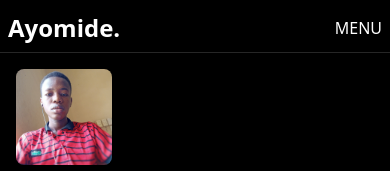
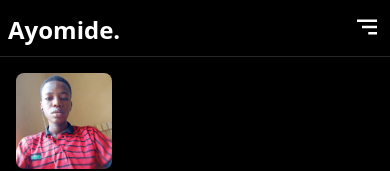
Before and after one commit to Ayothegod/portfolio, a Next.js app: page / in a window 390 px wide. Shown: the top 171 px of the page. Built offline with nearby package versions, Linux system fonts and the light colour scheme.

Commit message:
work ongoing

```diff
--- a/components/Header.jsx
+++ b/components/Header.jsx
@@ -10,15 +10,12 @@ import {
   FaGithubSquare,
 } from "react-icons/fa";
 import { BsLinkedin } from "react-icons/bs";
+import { BiMenuAltRight } from "react-icons/bi";
+import MobileMenu from "./MobileMenu";
 
 
 const Header = () => {
-  const [open, setOpen] = useState(true);
-
-  const openMenu = () => {
-    setOpen(!open);
-  };
-
+  const [open, setOpen] = useState(false);
   return (
     <div
       className={`flex flex-col sm:flex-row sm:justify-between items-center p-2 `}
@@ -27,9 +24,15 @@ const Header = () => {
         <h2 className="font-bold text-2xl sm:text-2xl text-white">Ayomide.</h2>
 
         <div>
-          <button className="text-white sm:hidden">MENU</button>
+          <button className="text-white text-3xl sm:hidden" onClick={() => setOpen(!open)}>
+            <BiMenuAltRight/>
+          </button>
         </div>
       </div>
+        {
+          open &&
+          <MobileMenu open={open} setOpen={setOpen} />
+        }
 
       <ul
         className={`hidden sm:flex sm:items-end gap-6  justify-end w-full text-sm  flex-2 m-2 sm:m-0 transition duration-300 ease-in-out`}
--- /dev/null
+++ b/components/MobileMenu.jsx
@@ -0,0 +1,23 @@
+
+
+const MobileMenu = ({open,setOpen}) => {
+  return (
+    <>
+    {/* bruh */}
+
+    <div className={`w-full absolute top-0 transition ease-in-out delay-150 ${open && "translate-x-[0vw] p-4"}`}>
+   {/*  <div className={`fixed top-0 bottom-0 left-0 w-[60%] transition duration-500 ease-in-out bg-[#fff] md:hidden p-2 border-r border-r-neutral-300 ${
+    open ? " translate-x-[-100%]" : "translate-x-[0%]"}`}> */}
+        <button onClick={() => setOpen(!open)}>closejwsjhwsjwjwejkjkwejk</button>
+        {/* Mobilemwnu */}
+        Lorem ipsum dolor sit amet consectetur adipisicing elit. Consectetur quas sed unde dicta accusamus expedita est voluptatem sint animi nisi.
+        Lorem ipsum dolor sit amet consectetur adipisicing elit. Consectetur quas sed unde dicta accusamus expedita est voluptatem sint animi nisi.
+    </div>
+    </>
+  )
+}
+
+export default MobileMenu
+
+// className={`fixed top-0 bottom-0 left-0 w-[60%] transition duration-500 ease-in-out bg-[#fff] md:hidden p-2 border-r border-r-neutral-300 ${
+//     openMenu ? " translate-x-[-100%]" : "translate-x-[0%]"}`}
--- a/pages/index.js
+++ b/pages/index.js
@@ -23,7 +23,7 @@ export default function Home() {
       <main className="bg-black text-gray-300 py-1">
 
         <nav className="sticky top-0 border-b border-b-neutral-800  backdrop-blur-lg ">
-          <section className="max-w-[60rem] mx-auto ">
+          <section className="max-w-[50rem] mx-auto ">
             <Header />
           </section>
         </nav>
```
